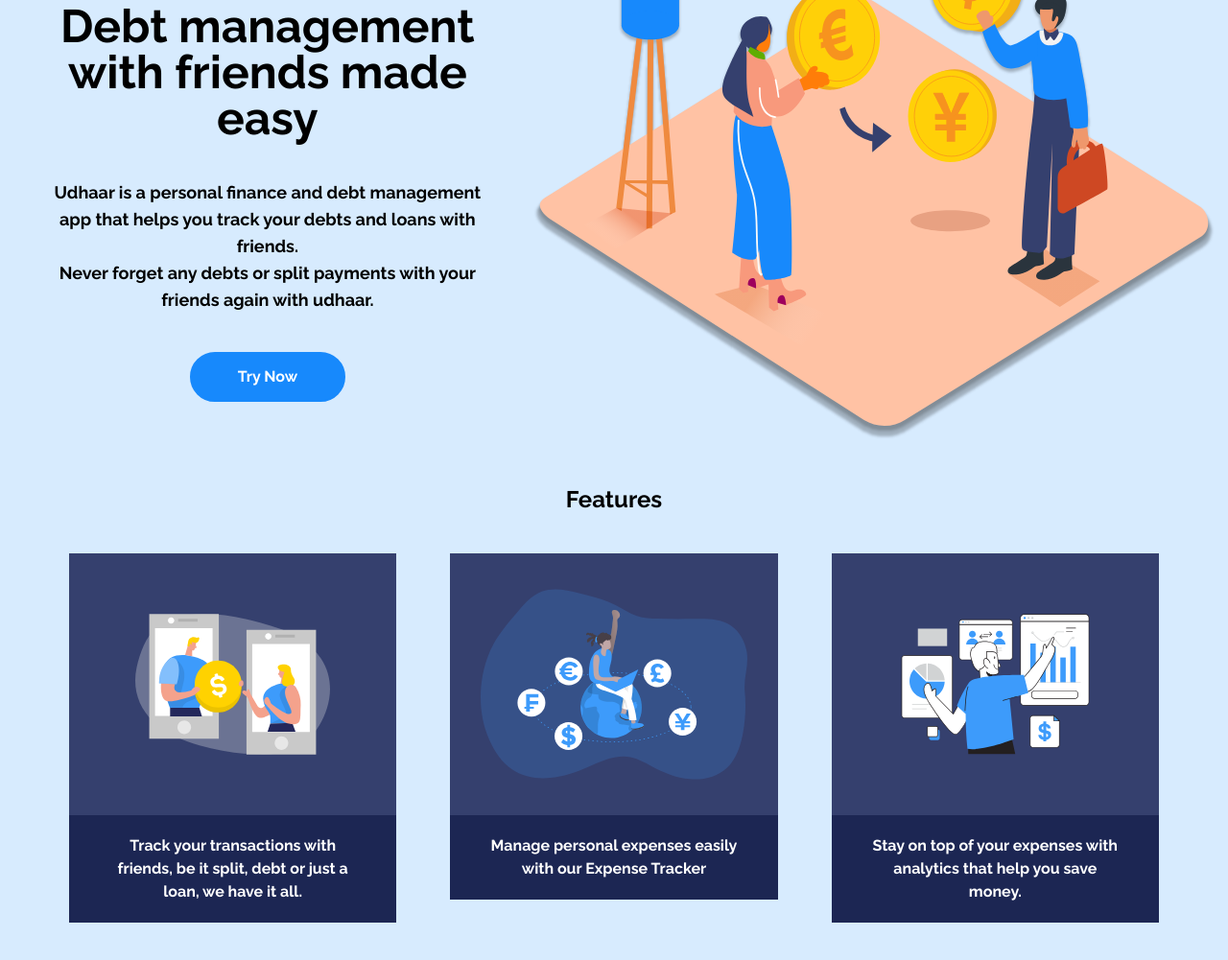
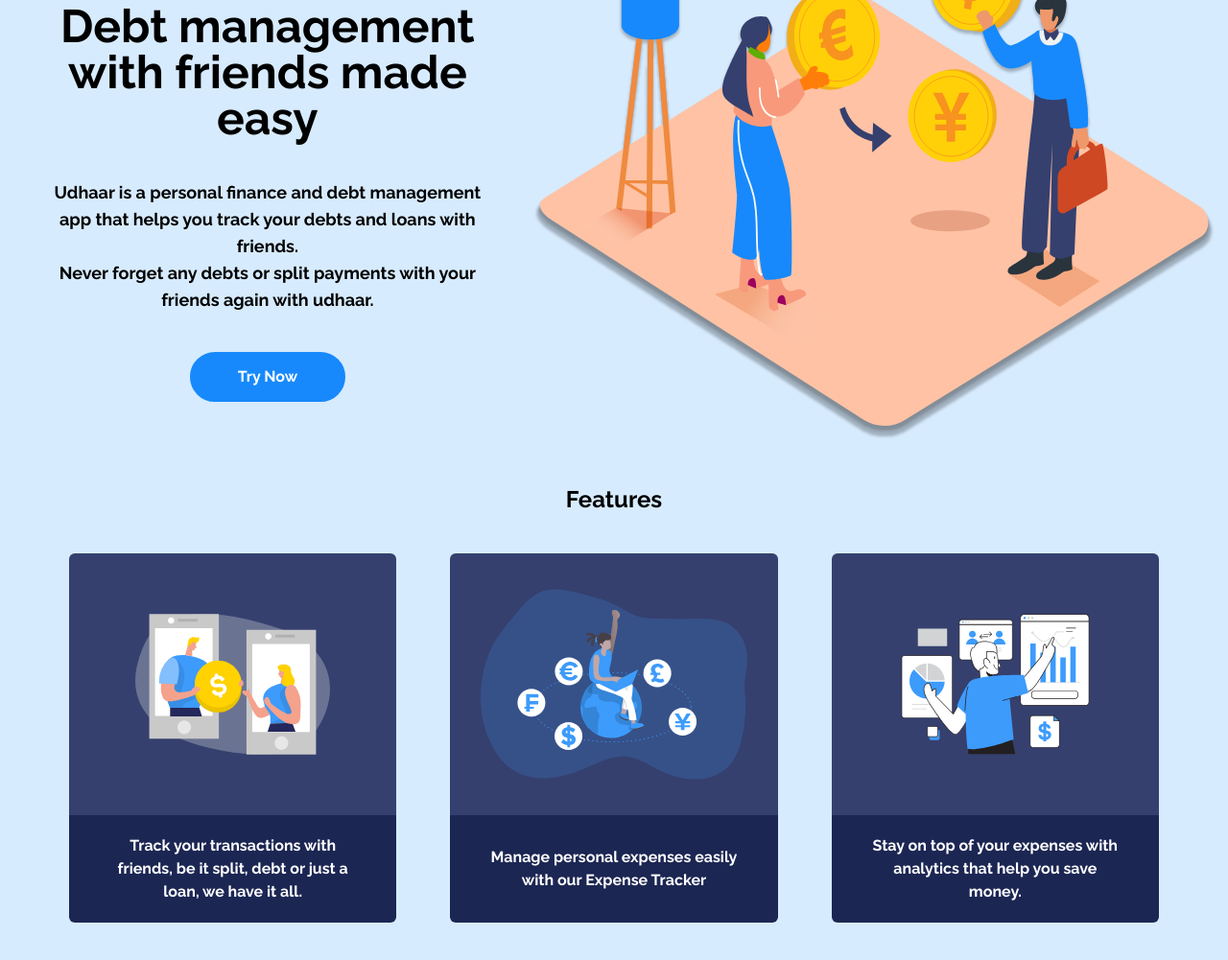
Before and after one commit to Udhaar/udhaar_home, a Gatsby site: page / in a window 1280 px wide. Shown: the part 189-1190 px from the top of the page at 96% size. Built offline with nearby package versions, Linux system fonts and the light colour scheme; Gatsby itself is replaced by a stand-in of ours.

Commit message:
Fix feature card rounded and text height

```diff
--- a/src/components/Features/feature.js
+++ b/src/components/Features/feature.js
@@ -2,11 +2,11 @@
 
 export default function Feature({ imgSrc, text }) {
   return (
-    <div className="flex-1 rounded-md">
+    <div className="flex-1 rounded-md overflow-hidden">
       <div className="p-8 bg-[#35406E]">
         <img src={imgSrc} alt="Image" />
       </div>
-      <div className="py-5 font-bold px-10 bg-[#1C2653] text-white text-center">
+      <div className="py-5 font-bold px-10 bg-[#1C2653] text-white text-center h-28 self-center flex items-center">
         {text}
       </div>
     </div>
```
